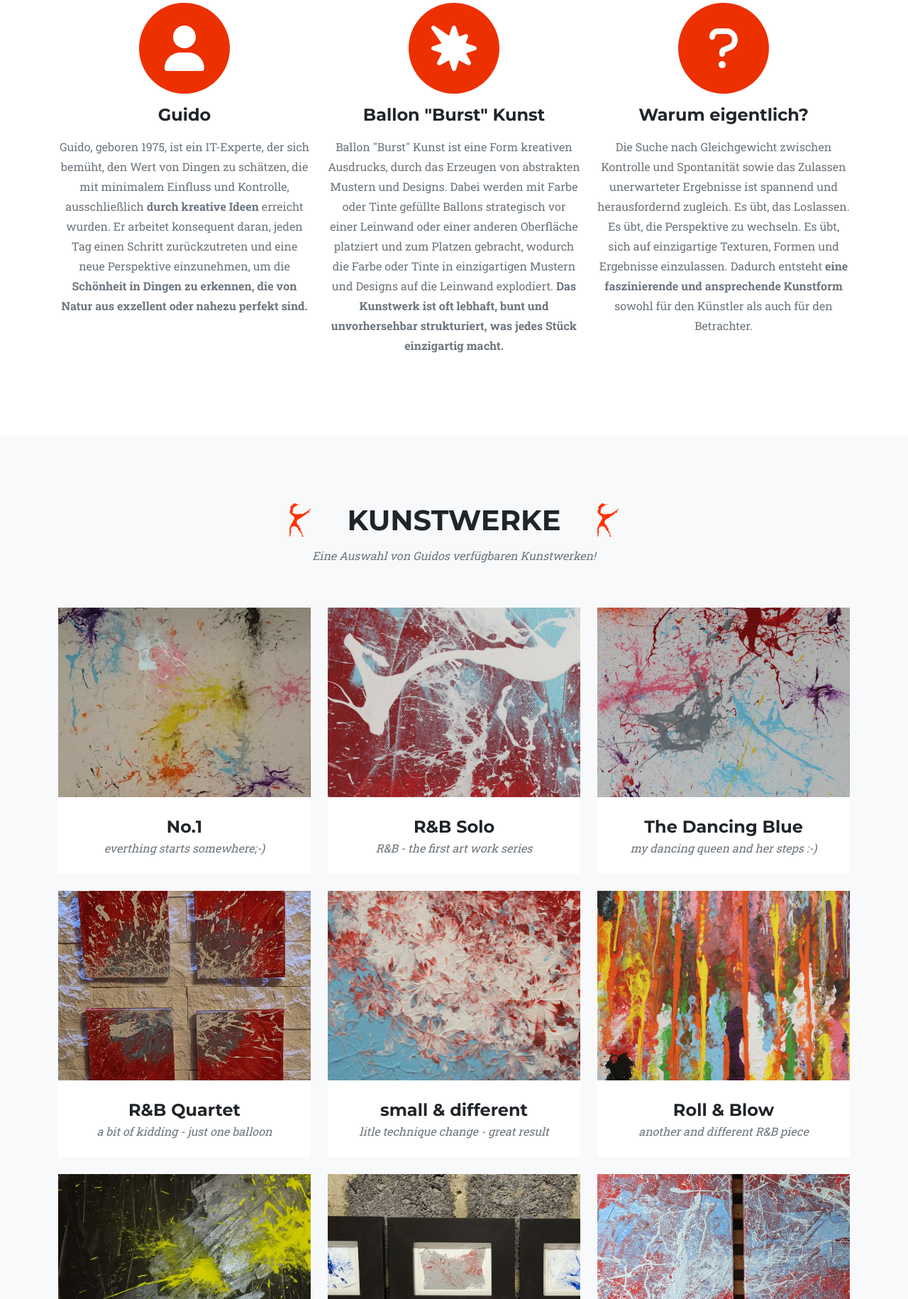
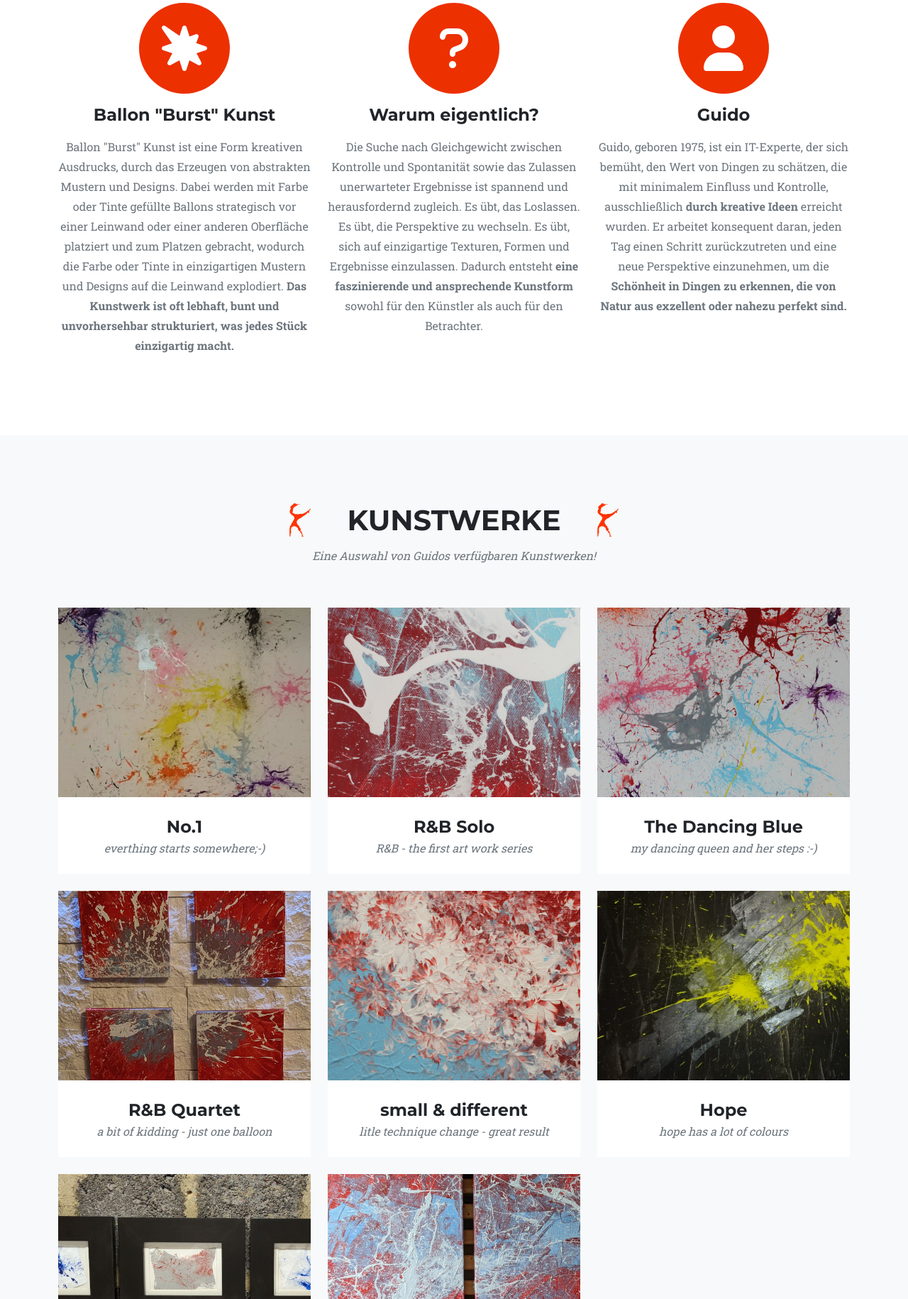
Before and after one commit to gcueppers/gcueppers.github.io, a plain HTML site: page index.html in a window 1280 px wide. Shown: the part 984-2814 px from the top of the page at 71% size. Drawn offline with nearby package versions, Linux system fonts and the light colour scheme.

Commit message:
Roll&Blow rausnehmen, da nicht Technikverwandt... unpassend Fixes #18

```diff
--- a/index.html
+++ b/index.html
@@ -55,14 +55,6 @@
                     <div class="col-md-4">
                         <span class="fa-stack fa-4x">
                             <i class="fas fa-circle fa-stack-2x text-primary"></i>
-                            <i class="fas fa-user fa-stack-1x fa-inverse"></i>
-                        </span>
-                        <h4 class="my-3">Guido</h4>
-                        <p class="text-muted"><p class="text-muted">Guido, geboren 1975, ist ein IT-Experte, der sich bemüht, den Wert von Dingen zu schätzen, die mit minimalem Einfluss und Kontrolle, ausschließlich <strong>durch kreative Ideen</strong> erreicht wurden. Er arbeitet konsequent daran, jeden Tag einen Schritt zurückzutreten und eine neue Perspektive einzunehmen, um die <strong>Schönheit in Dingen zu erkennen, die von Natur aus exzellent oder nahezu perfekt sind.</strong></p>
-                    </div>
-                    <div class="col-md-4">
-                        <span class="fa-stack fa-4x">
-                            <i class="fas fa-circle fa-stack-2x text-primary"></i>
                             <i class="fas fa-burst fa-stack-1x fa-inverse"></i>
                         </span>
                         <h4 class="my-3">Ballon "Burst" Kunst</h4>
@@ -75,6 +67,14 @@
                         </span>
                         <h4 class="my-3">Warum eigentlich?</h4>
                         <p class="text-muted">Die Suche nach <strtong>Gleichgewicht zwischen Kontrolle und Spontanität</strtong> sowie das Zulassen unerwarteter Ergebnisse ist spannend und herausfordernd zugleich. Es übt, das Loslassen. Es übt, die Perspektive zu wechseln. Es übt, sich auf einzigartige Texturen, Formen und Ergebnisse einzulassen. Dadurch entsteht <strong>eine faszinierende und ansprechende Kunstform</strong> sowohl für den Künstler als auch für den Betrachter.</p>
+                    </div>
+                    <div class="col-md-4">
+                        <span class="fa-stack fa-4x">
+                            <i class="fas fa-circle fa-stack-2x text-primary"></i>
+                            <i class="fas fa-user fa-stack-1x fa-inverse"></i>
+                        </span>
+                        <h4 class="my-3">Guido</h4>
+                        <p class="text-muted"><p class="text-muted">Guido, geboren 1975, ist ein IT-Experte, der sich bemüht, den Wert von Dingen zu schätzen, die mit minimalem Einfluss und Kontrolle, ausschließlich <strong>durch kreative Ideen</strong> erreicht wurden. Er arbeitet konsequent daran, jeden Tag einen Schritt zurückzutreten und eine neue Perspektive einzunehmen, um die <strong>Schönheit in Dingen zu erkennen, die von Natur aus exzellent oder nahezu perfekt sind.</strong></p>
                     </div>
                 </div>
             </div>
@@ -199,9 +199,9 @@
                             </div>
                         </div>
                     </div>
-                    <div class="col-lg-4 col-sm-6 mb-4">
+                    <!--div class="col-lg-4 col-sm-6 mb-4"-->
                         <!-- Portfolio item 6-->
-                        <div class="portfolio-item">
+                        <!--div class="portfolio-item">
                             <a class="portfolio-link" data-bs-toggle="modal" href="#portfolioModal6">
                                 <div class="portfolio-hover">
                                     <div class="portfolio-hover-content">
@@ -218,7 +218,7 @@
                                 <div class="portfolio-caption-subheading text-muted">another and different R&B piece</div>
                             </div>
                         </div>
-                    </div>
+                    </div-->
                     <div class="col-lg-4 col-sm-6 mb-4">
                         <!-- Portfolio item 7-->
                         <div class="portfolio-item">
```
